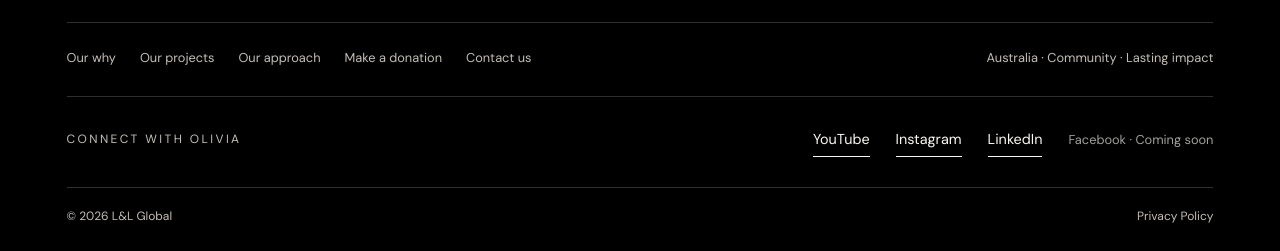
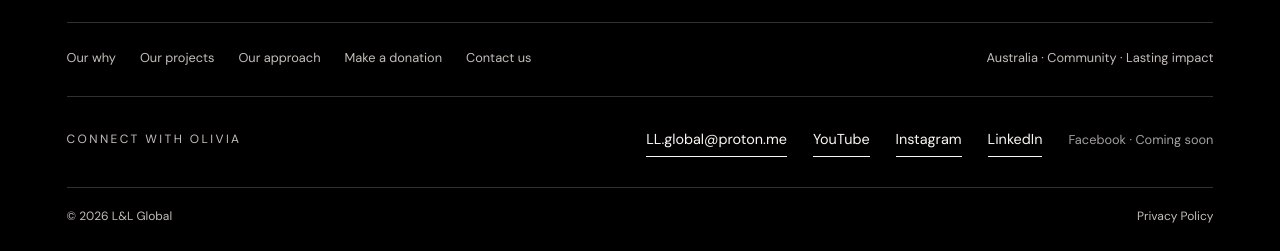
Before and after one commit to KasunPerera-DPA/Aurea_Global, a plain HTML site: page index.html in a window 1280 px wide. Shown: the part 4433-4684 px from the top of the page. Drawn offline with Linux system fonts and the light colour scheme.

Commit message:
mailAddress

```diff
--- a/index.html
+++ b/index.html
@@ -61,6 +61,14 @@
         <span class="tiny-label">Connect with Olivia</span>
         <div class="social-links" aria-label="Olivia Long’s social pages">
           <a
+            href="mailto:LL.global@proton.me"
+            target="_blank"
+            rel="noopener noreferrer"
+            >LL.global@proton.me<span class="visually-hidden">
+              (opens in a new tab)</span
+            ></a
+          >
+          <a
             href="https://www.youtube.com/@Livlongtalkinsuper"
             target="_blank"
             rel="noopener noreferrer"
```
Also changed, not shown: app.js (+1 -1 lines).
